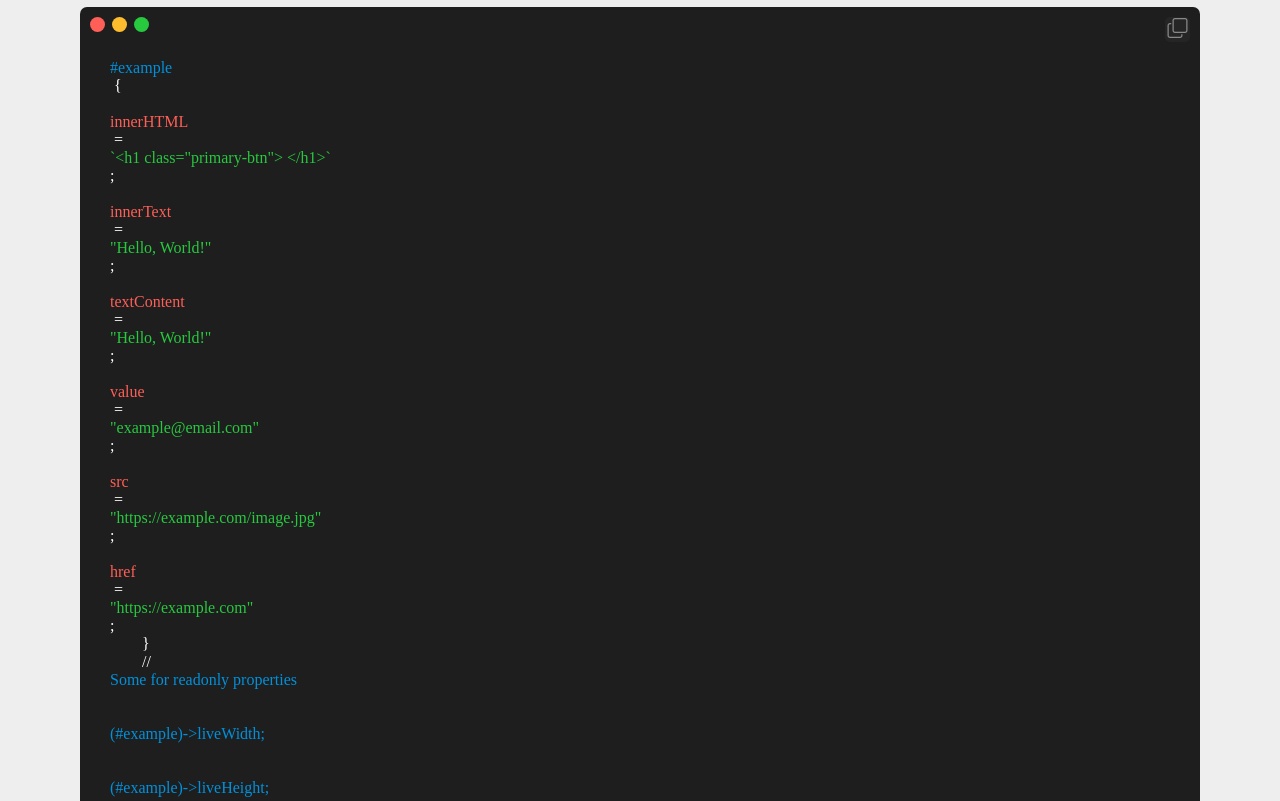
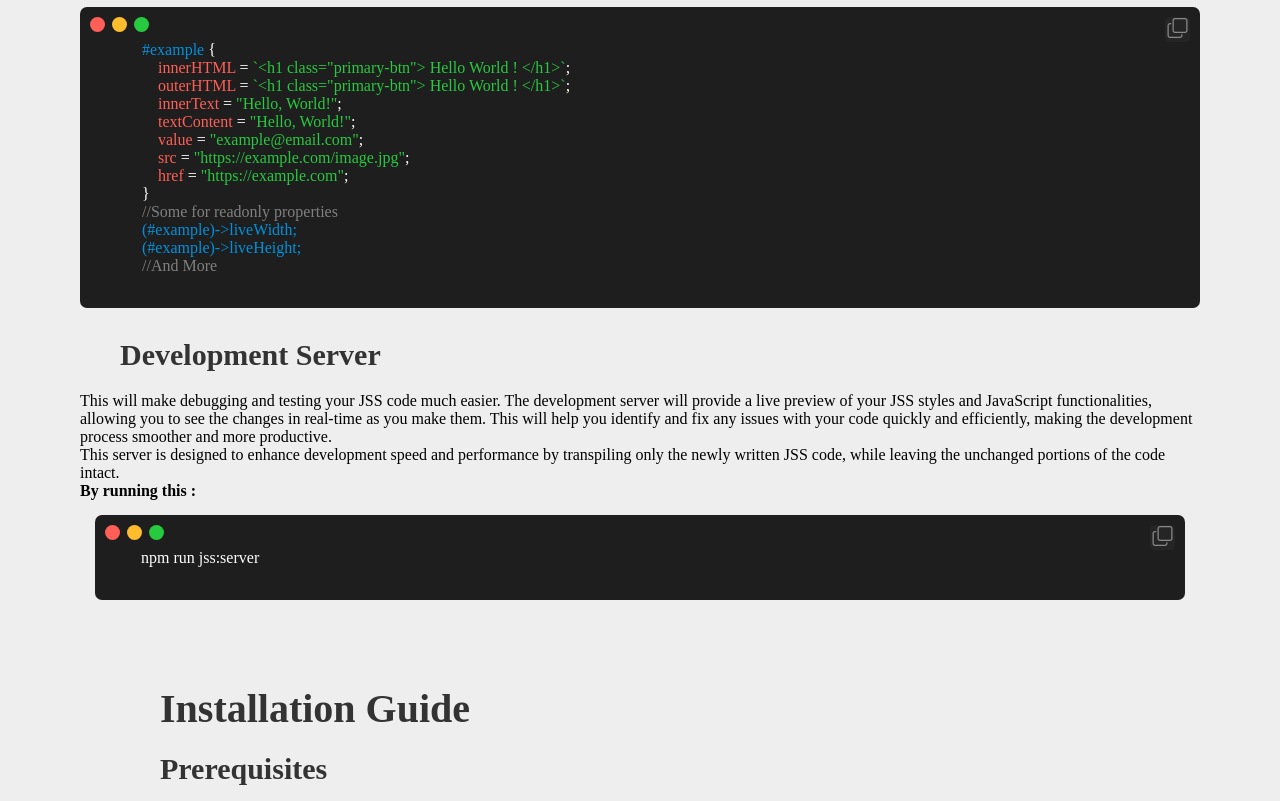
Before and after one commit to othman4dev/JSSv2.0, a website: page index.html in a window 1280 px wide. Shown: the part 3560-4361 px from the top of the page. Drawn offline with nearby package versions, Linux system fonts and the light colour scheme; a web font is replaced by a local one.

Commit message:
Adding the code for the server part

```diff
--- a/index.html
+++ b/index.html
@@ -240,21 +240,45 @@
                     </div>
                     <code>
                         <pre>
-        <p style="color: #0091dc;">#example</p> {
-            <p style="color: #ff5f56;">innerHTML</p> = <p style="color: #27c93f;">`&lt;h1 class="primary-btn"&gt; &lt;/h1&gt;`</p>;
-            <p style="color: #ff5f56;">innerText</p> = <p style="color: #27c93f;">"Hello, World!"</p>;
-            <p style="color: #ff5f56;">textContent</p> = <p style="color: #27c93f;">"Hello, World!"</p>;
-            <p style="color: #ff5f56;">value</p> = <p style="color: #27c93f;">"example@email.com"</p>;
-            <p style="color: #ff5f56;">src</p> = <p style="color: #27c93f;">"https://example.com/image.jpg"</p>;
-            <p style="color: #ff5f56;">href</p> = <p style="color: #27c93f;">"https://example.com"</p>;
+        <span style="color: #0091dc;">#example</span> {
+            <span style="color: #ff5f56;">innerHTML</span> = <span style="color: #27c93f;">`&lt;h1 class="primary-btn"&gt; Hello World ! &lt;/h1&gt;`</span>;
+            <span style="color: #ff5f56;">outerHTML</span> = <span style="color: #27c93f;">`&lt;h1 class="primary-btn"&gt; Hello World ! &lt;/h1&gt;`</span>;
+            <span style="color: #ff5f56;">innerText</span> = <span style="color: #27c93f;">"Hello, World!"</span>;
+            <span style="color: #ff5f56;">textContent</span> = <span style="color: #27c93f;">"Hello, World!"</span>;
+            <span style="color: #ff5f56;">value</span> = <span style="color: #27c93f;">"example@email.com"</span>;
+            <span style="color: #ff5f56;">src</span> = <span style="color: #27c93f;">"https://example.com/image.jpg"</span>;
+            <span style="color: #ff5f56;">href</span> = <span style="color: #27c93f;">"https://example.com"</span>;
         }
-        // <p style="color: #0091dc;">Some for readonly properties</p>
-        <p style="color: #0091dc;">(#example)-&gt;liveWidth;</p>
-        <p style="color: #0091dc;">(#example)-&gt;liveHeight;</p>
+        <span style="color: gray;">//Some for readonly properties</span>
+        <span style="color: #0091dc;">(#example)-&gt;liveWidth;</span>
+        <span style="color: #0091dc;">(#example)-&gt;liveHeight;</span>
+        <span style="color: gray;">//And More</span>
                         </pre>
                         <button class="code-copy" title="copy" onclick="copyToClipBoard(this)"><i class="bi bi-copy"></i></button>
                     </code>
 
+            </div>
+            <div class="soon-feature">
+                <h1 class="chapter-title">Development Server</h1>
+                <p class="chapter-desc">
+                    This will make debugging and testing your JSS code much easier. The development server will provide a live preview of your JSS styles and JavaScript functionalities, allowing you to see the changes in real-time as you make them. This will help you identify and fix any issues with your code quickly and efficiently, making the development process smoother and more productive. <br>
+                    This server is designed to enhance development speed and performance by transpiling only the newly written JSS code, while leaving the unchanged portions of the code intact.
+                </p>
+                <p>
+                    <strong>By running this :</strong>
+                </p>
+                <div class="code">
+                    <div class="circles">
+                        <div class="circle1 circle"></div>
+                        <div class="circle2 circle"></div>
+                        <div class="circle3 circle"></div>
+                    </div>
+                    <code>
+                        <pre>
+    npm run jss:server
+                        </pre>
+                        <button class="code-copy" title="copy" onclick="copyToClipBoard(this)"><i class="bi bi-copy"></i></button>
+                    </code>
             </div>
         </div>
         <div class="installation">
```
